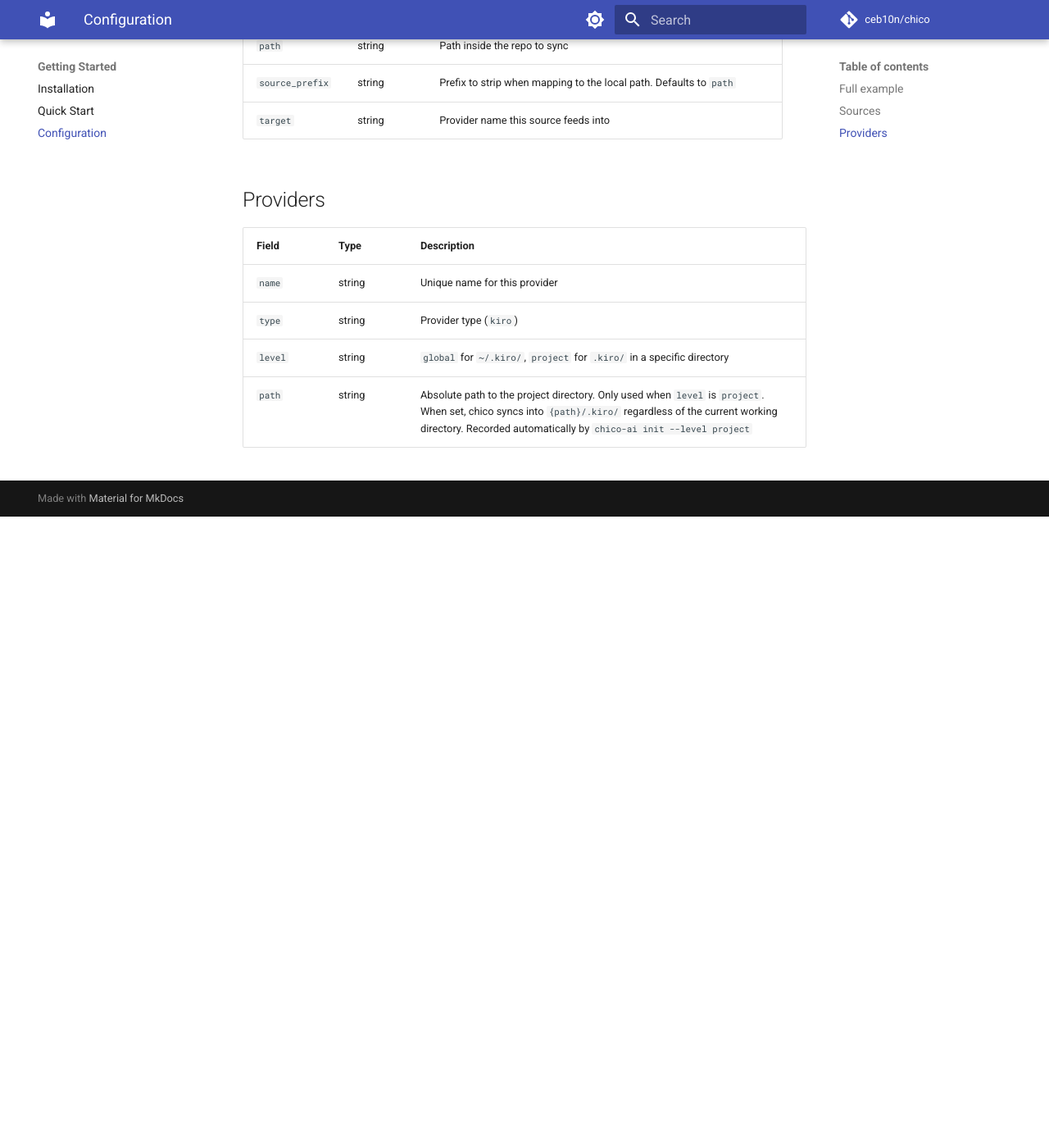
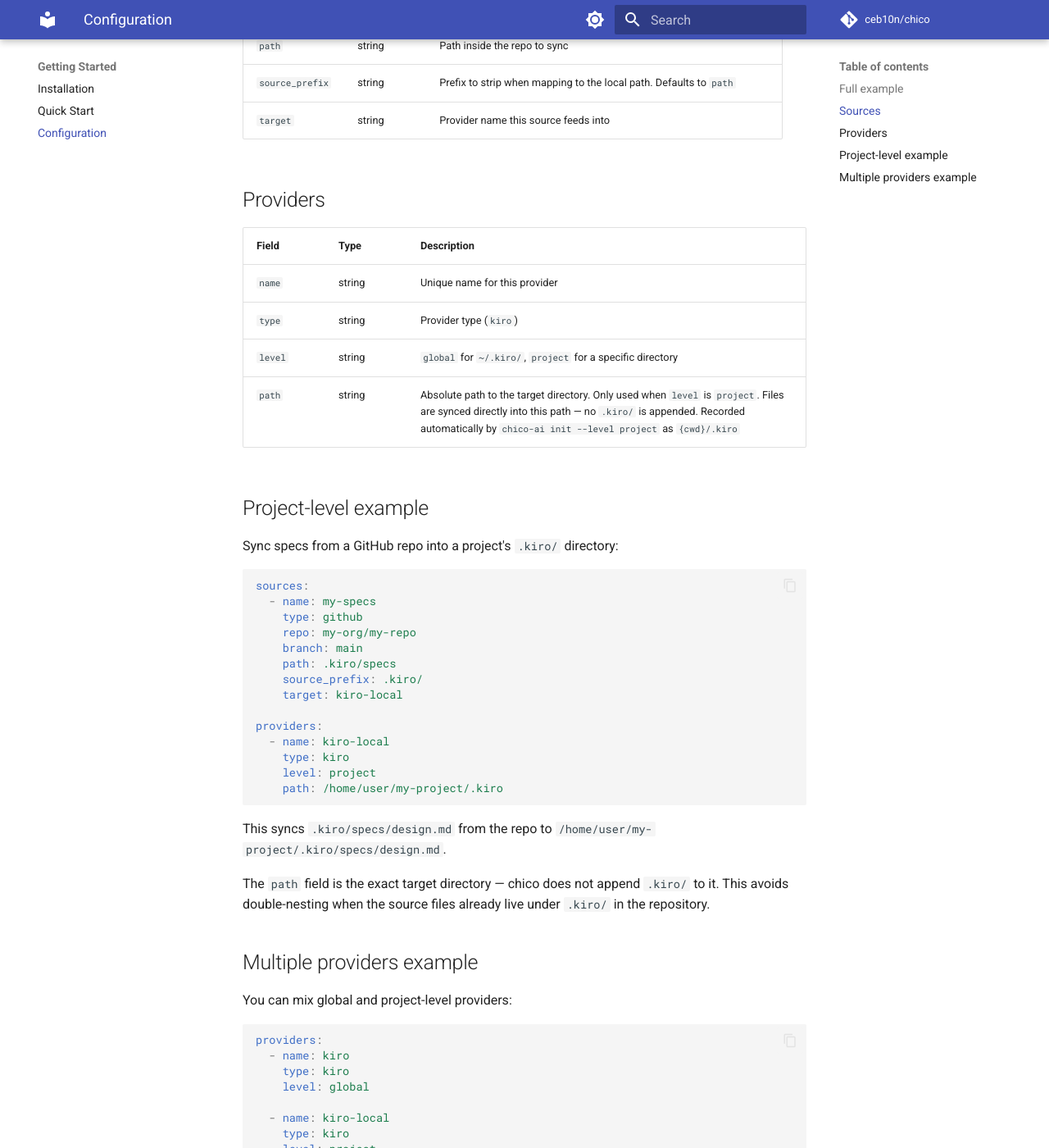
Before and after one commit to ceb10n/chico, an MkDocs documentation site: the page built from docs/getting-started/configuration.md, in a window 1280 px wide and 1400 px high, scrolled down 991 px. Shown: the whole window at 82% size. Built offline with MkDocs 1.6.1 and Material for MkDocs 9.7.7, drawn with Linux system fonts in a browser that asks for light colours; comment, search, counter and statistics services are not loaded; before the commit the page ends 1621 px from its top, so only the background shows below that; some of the changed text lies outside the part shown.

Commit message:
fix: Project-level provider appends .kiro/ causing double-nesting when source paths already contain .kiro

````diff
--- a/docs/getting-started/configuration.md
+++ b/docs/getting-started/configuration.md
@@ -42,5 +42,61 @@ operate on a single source (e.g. `chico-ai plan agents-patterns`).
 |---|---|---|
 | `name` | string | Unique name for this provider |
 | `type` | string | Provider type (`kiro`) |
-| `level` | string | `global` for `~/.kiro/`, `project` for `.kiro/` in a specific directory |
-| `path` | string | Absolute path to the project directory. Only used when `level` is `project`. When set, chico syncs into `{path}/.kiro/` regardless of the current working directory. Recorded automatically by `chico-ai init --level project` |
+| `level` | string | `global` for `~/.kiro/`, `project` for a specific directory |
+| `path` | string | Absolute path to the target directory. Only used when `level` is `project`. Files are synced directly into this path — no `.kiro/` is appended. Recorded automatically by `chico-ai init --level project` as `{cwd}/.kiro` |
+
+## Project-level example
+
+Sync specs from a GitHub repo into a project's `.kiro/` directory:
+
+```yaml
+sources:
+  - name: my-specs
+    type: github
+    repo: my-org/my-repo
+    branch: main
+    path: .kiro/specs
+    source_prefix: .kiro/
+    target: kiro-local
+
+providers:
+  - name: kiro-local
+    type: kiro
+    level: project
+    path: /home/user/my-project/.kiro
+```
+
+This syncs `.kiro/specs/design.md` from the repo to `/home/user/my-project/.kiro/specs/design.md`.
+
+The `path` field is the exact target directory — chico does not append `.kiro/` to it. This avoids double-nesting when the source files already live under `.kiro/` in the repository.
+
+## Multiple providers example
+
+You can mix global and project-level providers:
+
+```yaml
+providers:
+  - name: kiro
+    type: kiro
+    level: global
+
+  - name: kiro-local
+    type: kiro
+    level: project
+    path: /home/user/my-project/.kiro
+
+sources:
+  - name: steering
+    type: github
+    repo: my-org/config
+    path: steering
+    source_prefix: steering/
+    target: kiro
+
+  - name: project-specs
+    type: github
+    repo: my-org/config
+    path: .kiro/specs
+    source_prefix: .kiro/
+    target: kiro-local
+```
````
Also changed, not shown: README.md (+2 -2 lines), docs/cli/init.md (+1 -1 lines), 6 other files.
